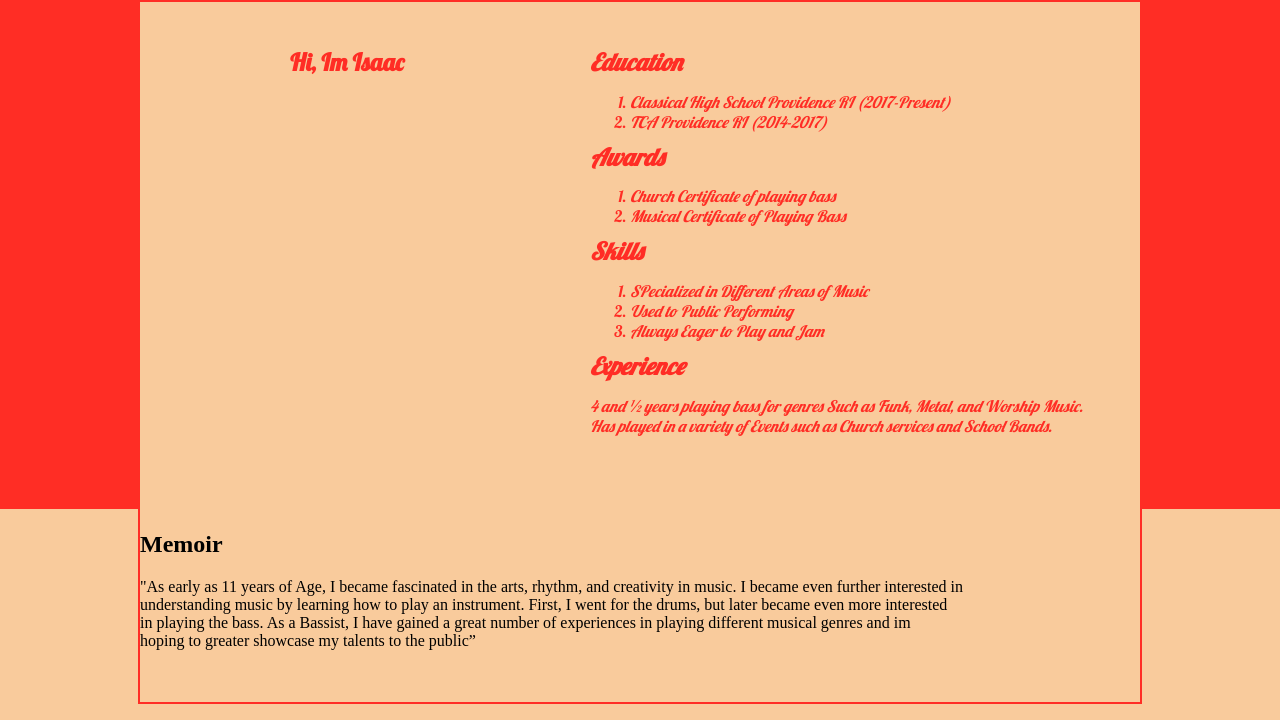
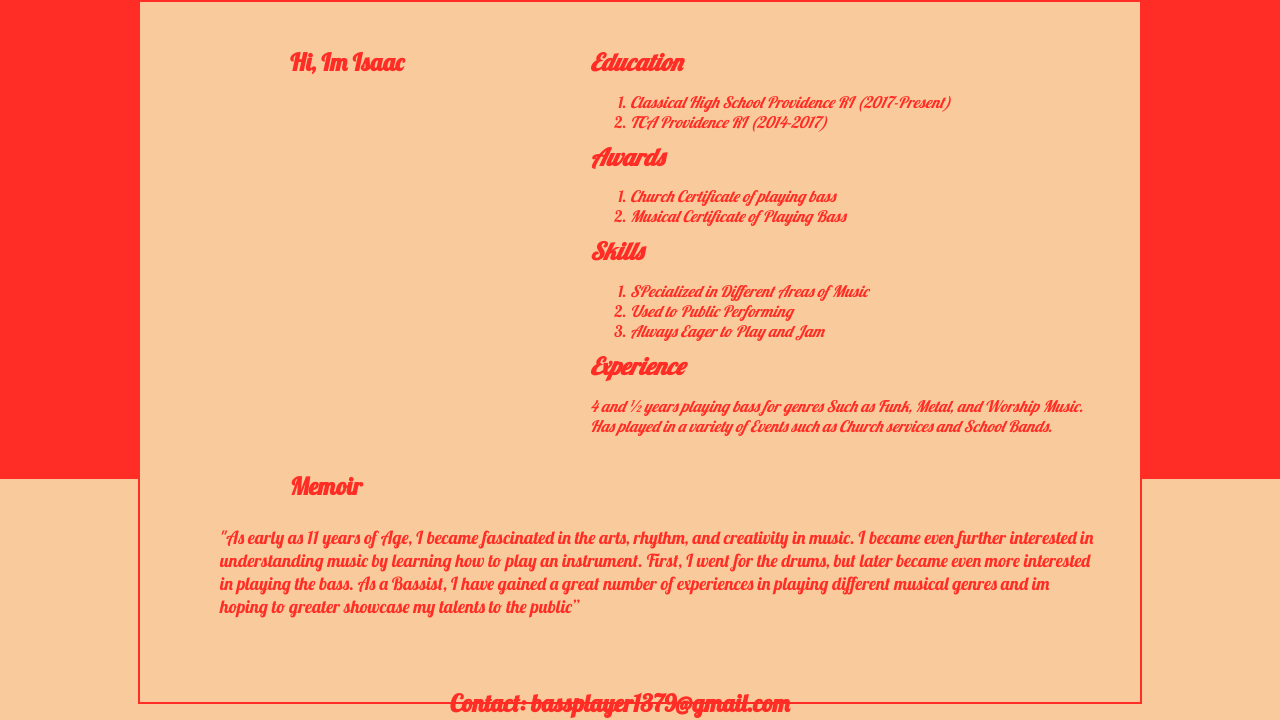
Before and after one commit to Rundown39/IsaacFunktastic.github.io, a plain HTML site: page index.html in a window 1280 px wide. Shown: the part 83-803 px from the top of the page. Drawn offline with Linux system fonts and the light colour scheme.

Commit message:
Update style.css

```diff
--- a/style.css
+++ b/style.css
@@ -1,4 +1,4 @@
-   body{
+  body{
       background: #F9CB9C;
       background-image: linear-gradient(to bottom,  #FF2D25 , #FF2D25 60%, #F9CB9C 40%,  #F9CB9C);
       height: 100%;
@@ -75,6 +75,21 @@
           left: 450px;
           bottom: 77px;
     }
+          #text-align11  {
+          font-family: Lobster;
+          color: #ff2d25;
+          position: relative;
+          left: 150px;
+          bottom: 60px;
+    }
+         #text-align12  {
+          font-family: Lobster;
+          font-size: 18px;
+          color: #ff2d25;
+          position: relative;
+          left: 80px;
+          bottom: 55px;
+    }
     main   {
         height: 700px;
         width: 1000px;
@@ -90,14 +105,20 @@
         text-align: center;
         font-family: Lobster;
     }
-      footer {
+      .footer1 {
           font-family: Lobster;
           color: #ff2d25;
           position: relative;
-          left: 150px;
+          left: 100px;
           bottom: 20px;
     }
-
+       .footer2 {
+          font-family: Lobster;
+          color: #ff2d25;
+          position: absolute;
+          left: 450px;
+          bottom: -21px;
+    }
     @media screen and (max-width: 680px) {
 
     }
```
